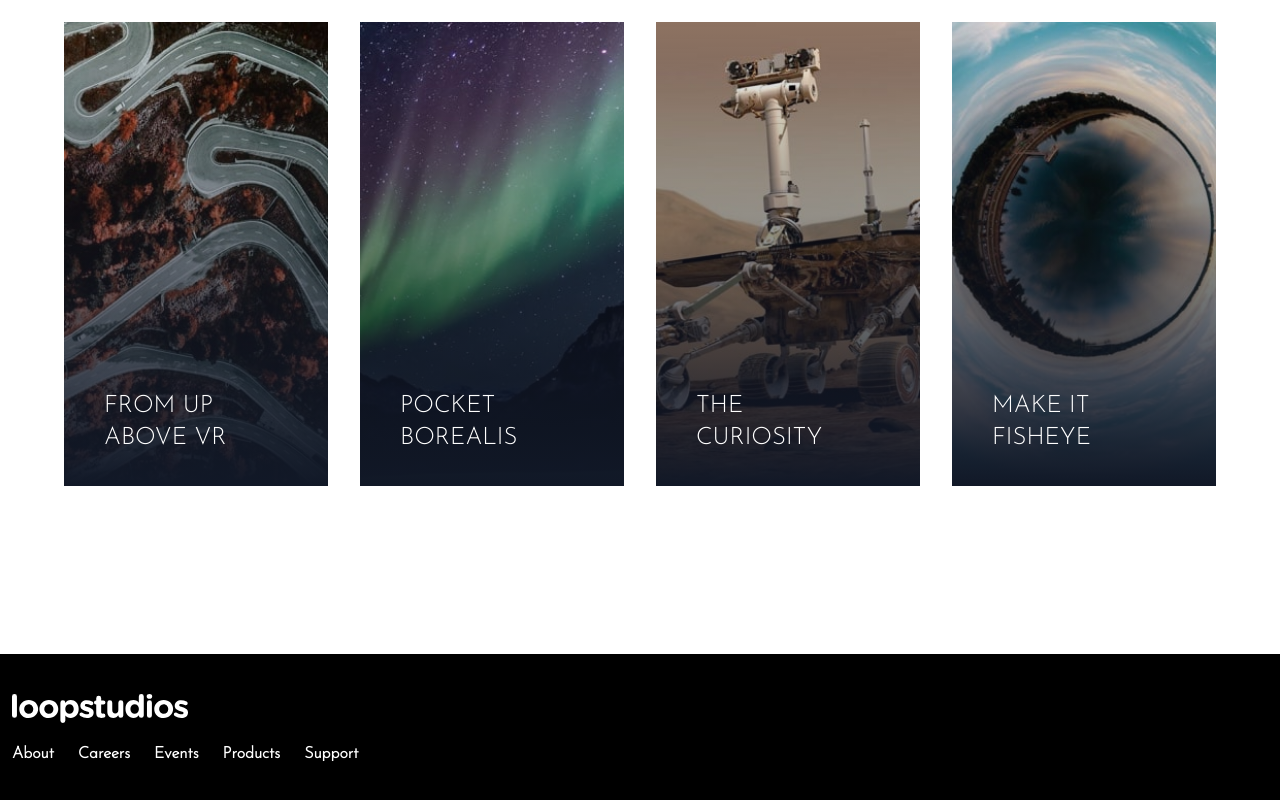
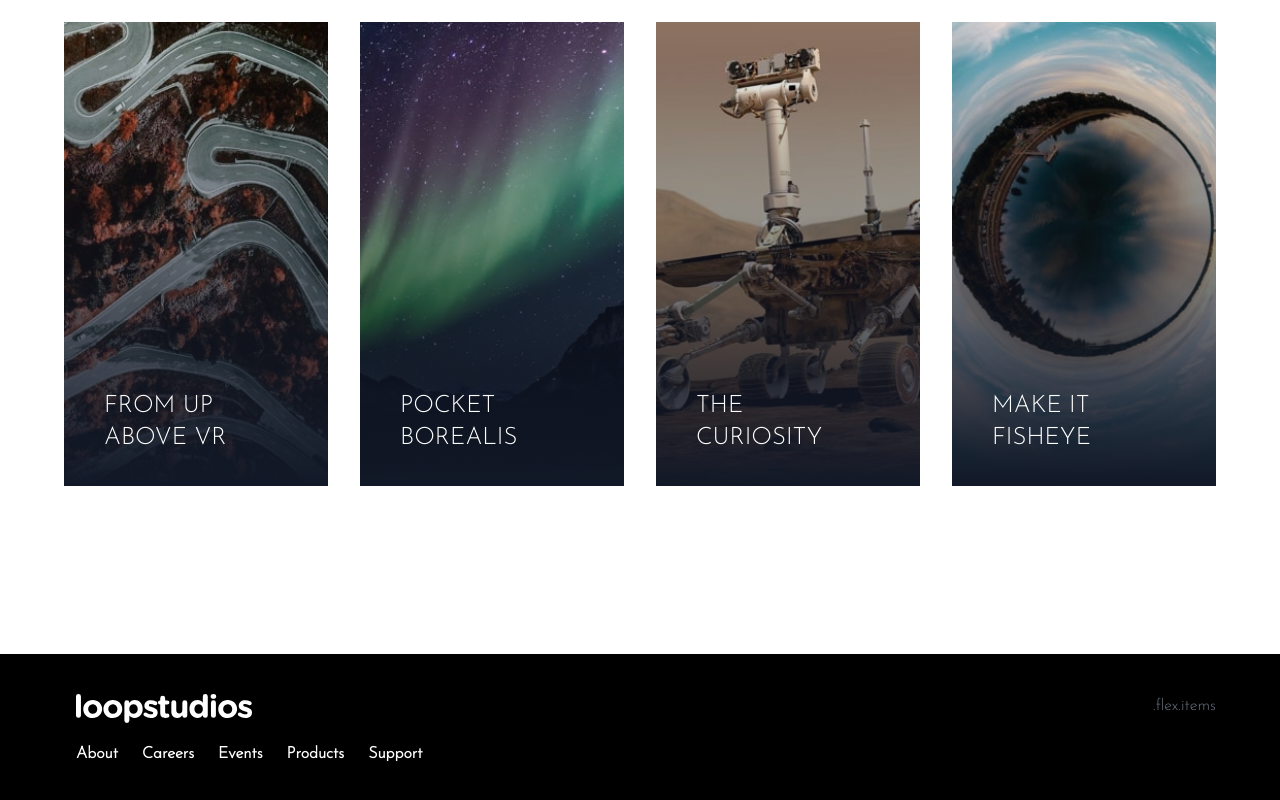
Before and after one commit to MuhammadTurkmen/Loop-studios, a plain HTML site: page index.html in a window 1280 px wide. Shown: the part 2022-2822 px from the top of the page. Drawn offline with Linux system fonts and the light colour scheme.

Commit message:
adding div

```diff
--- a/index.html
+++ b/index.html
@@ -274,7 +274,7 @@
 
     <footer class="bg-black">
       <!-- Container  -->
-      <div class="container-max-w-6xl py-10 mx-auto">
+      <div class="container max-w-6xl py-10 mx-auto">
         <!-- Footer Flex Container -->
         <div
           class="flex flex-col items-center mb-8 space-y-6 md:flex-row md:space-y-0 md:justify-between md:items-start">
@@ -322,6 +322,11 @@
           </div>
 
           <!-- Social & Copy Container -->
+          <div
+            class="flex flex-col items-start justify-between space-y-4 text-gray-500">
+            <!-- Icons Container -->
+            .flex.items
+          </div>
         </div>
       </div>
     </footer>
```
Also changed, not shown: css/style.css.
